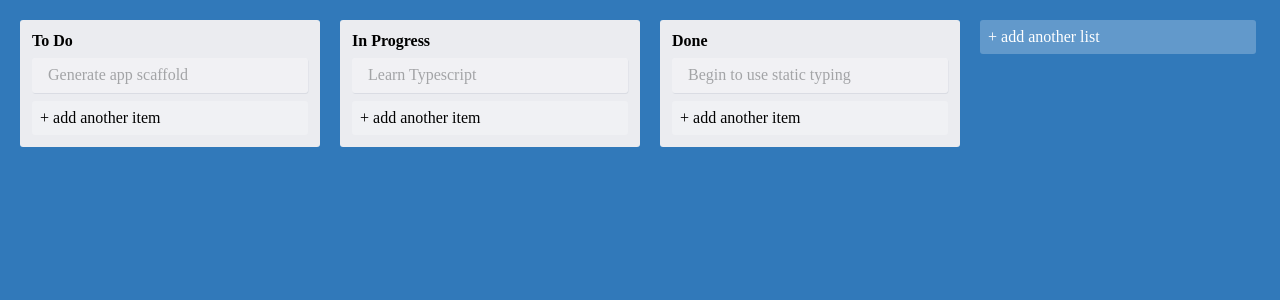
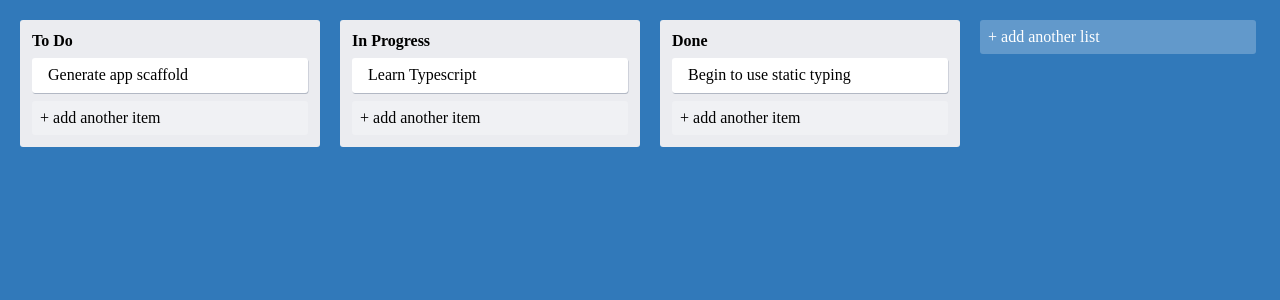
Before and after one commit to cyhfe/trello-clone, a React (Create React App) app in the folder client/: page / in a window 1280 px wide. Shown: the top 300 px of the page. Built offline with nearby package versions, Linux system fonts and the light colour scheme.

Commit message:
update:column dnd

```diff
--- a/client/src/App.tsx
+++ b/client/src/App.tsx
@@ -4,6 +4,7 @@ import styled from "styled-components";
 
 import Column from "./components/column";
 import AddNewItem from "./components/addNewItem";
+import { CustomDragLayer } from "./components/customDragLayer";
 
 import { useAppState } from "./state/AppStateContext";
 import { addList } from "./state/actions";
@@ -24,6 +25,7 @@ function App() {
   const { lists, dispatch } = useAppState();
   return (
     <AppContainer>
+      <CustomDragLayer />
       {lists.map((list) => {
         return <Column text={list.text} id={list.id} key={list.id} />;
       })}
--- a/client/src/components/card.tsx
+++ b/client/src/components/card.tsx
@@ -16,7 +16,7 @@ type CardProps = {
 };
 
 const Card = ({ text }: CardProps) => {
-  return <CardContainer isHidden>{text}</CardContainer>;
+  return <CardContainer>{text}</CardContainer>;
 };
 
 export default Card;
--- a/client/src/components/column.tsx
+++ b/client/src/components/column.tsx
@@ -11,6 +11,7 @@ import { isHidden } from "../utils/isHidden";
 
 const ColumnWrap = styled.div`
   min-width: 320px;
+  width: 320px;
   padding-right: 20px;
 `;
 
@@ -28,9 +29,10 @@ const Title = styled.div`
 type ColumnProps = {
   id: string;
   text: string;
+  isPreview?: boolean;
 };
 
-const Column = ({ id, text }: ColumnProps) => {
+const Column = ({ id, text, isPreview }: ColumnProps) => {
   const { getTasksByListId, dispatch, draggedItem } = useAppState();
   const tasks = getTasksByListId(id);
   const ref = useRef<HTMLDivElement>(null);
@@ -48,12 +50,19 @@ const Column = ({ id, text }: ColumnProps) => {
   drag(drop(ref));
   return (
     <ColumnWrap>
-      <ColumnContainer ref={ref} isHidden={isHidden(draggedItem, "COLUMN", id)}>
+      <ColumnContainer
+        ref={ref}
+        isHidden={isHidden(draggedItem, "COLUMN", id, isPreview)}
+      >
         <Title>{text}</Title>
         {tasks.map((task) => {
           return <Card key={task.id} text={task.text} />;
         })}
-        <AddNewItem toggleButtonText={"+ add another item"} onAdd={(text) => dispatch(addTask(text, id))} dark />
+        <AddNewItem
+          toggleButtonText={"+ add another item"}
+          onAdd={(text) => dispatch(addTask(text, id))}
+          dark
+        />
       </ColumnContainer>
     </ColumnWrap>
   );
--- /dev/null
+++ b/client/src/components/customDragLayer.tsx
@@ -0,0 +1,28 @@
+import { useDragLayer } from "react-dnd";
+import Column from "../components/column";
+import { CustomDragLayerContainer } from "../styles";
+import { useAppState } from "../state/AppStateContext";
+import { DragPreviewWrap } from "../styles";
+
+export const CustomDragLayer = () => {
+  const { draggedItem } = useAppState();
+  const { currentOffset } = useDragLayer((monitor) => {
+    return {
+      currentOffset: monitor.getSourceClientOffset(),
+    };
+  });
+  // return (
+  //   <CustomDragLayerContainer>
+  //     <DragPreviewWrap position={currentOffset}>
+  //       <Column id={"0"} text={"s"} isPreview />
+  //     </DragPreviewWrap>
+  //   </CustomDragLayerContainer>
+  // );
+  return draggedItem && currentOffset ? (
+    <CustomDragLayerContainer>
+      <DragPreviewWrap position={currentOffset}>
+        <Column id={draggedItem.id} text={draggedItem.text} isPreview />
+      </DragPreviewWrap>
+    </CustomDragLayerContainer>
+  ) : null;
+};
--- a/client/src/styles.ts
+++ b/client/src/styles.ts
@@ -5,5 +5,30 @@ type DragPreviewContainerProps = {
 };
 
 export const DragPreviewContainer = styled.div<DragPreviewContainerProps>`
-  opacity: ${(props) => (props.isHidden ? 0.3 : 1)};
+  opacity: ${(props) => (props.isHidden ? 0 : 1)};
 `;
+
+export const CustomDragLayerContainer = styled.div`
+  position: fixed;
+  width: 100%;
+  height: 100%;
+  left: 0;
+  top: 0;
+  pointer-events: none;
+  z-index: 100;
+`;
+
+type DragPreviewWrapProps = {
+  position: {
+    x: number;
+    y: number;
+  };
+};
+
+export const DragPreviewWrap = styled.div.attrs<DragPreviewWrapProps>(
+  (props) => ({
+    style: {
+      transform: `translate(${props.position.x}px,${props.position.y}px)`,
+    },
+  })
+)<DragPreviewWrapProps>``;
--- a/client/src/utils/isHidden.ts
+++ b/client/src/utils/isHidden.ts
@@ -1,5 +1,12 @@
 import { DragItem } from "../dragItem";
 
-export const isHidden = (draggedItem: DragItem | null, itemType: string, id: string): boolean => {
-  return Boolean(draggedItem && draggedItem.id === id && draggedItem.type === itemType);
+export const isHidden = (
+  draggedItem: DragItem | null,
+  itemType: string,
+  id: string,
+  isPriew?: boolean
+): boolean => {
+  return Boolean(
+    !isPriew && draggedItem && draggedItem.id === id && draggedItem.type === itemType
+  );
 };
```
